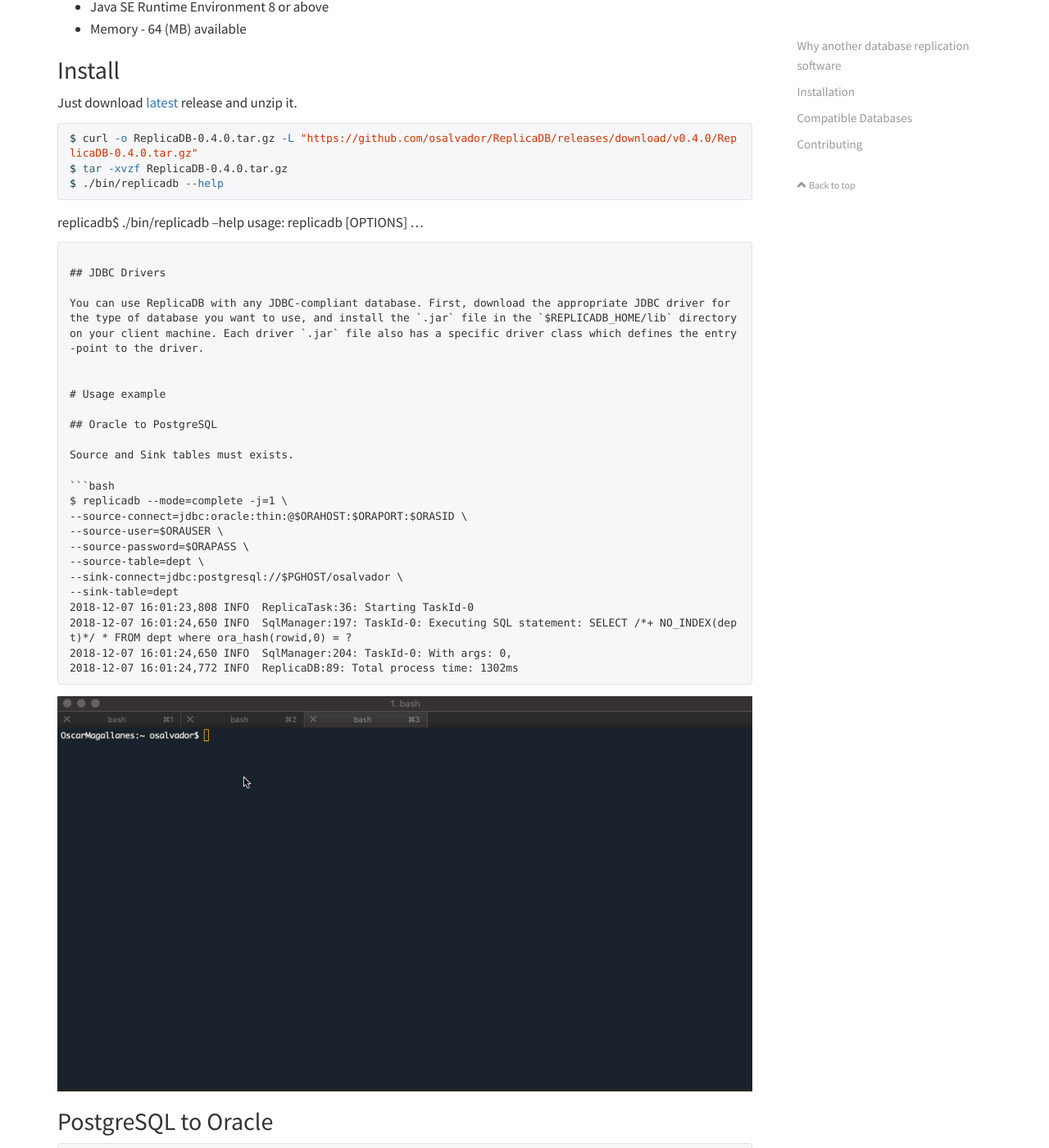
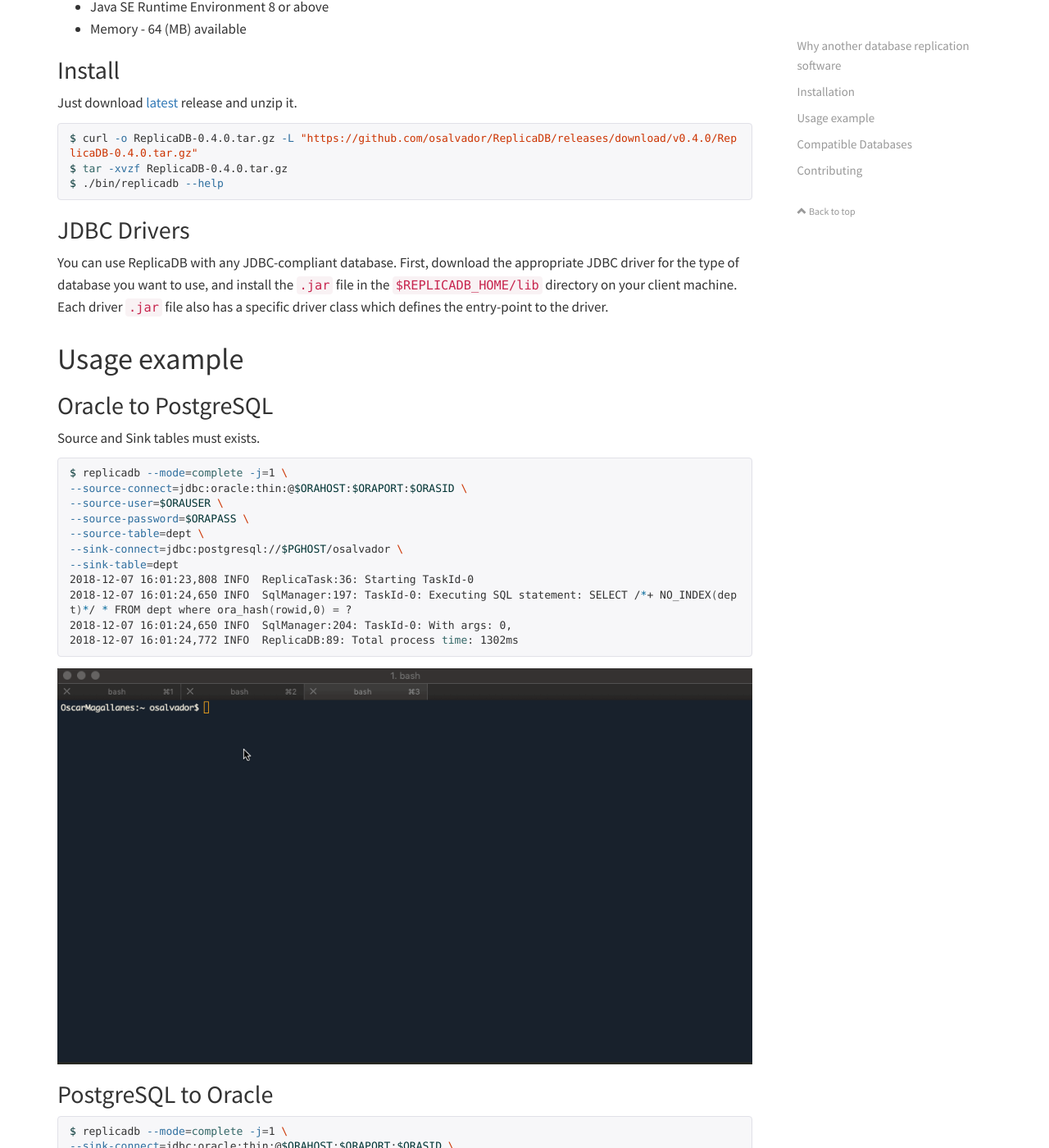
Before and after one commit to osalvador/ReplicaDB, a Jekyll site: the page built from index.md, in a window 1280 px wide and 1400 px high, scrolled down 2011 px. Shown: the whole window at 82% size. Built offline with Jekyll 4.4.1, drawn with Linux system fonts in a browser that asks for light colours; nearby versions of some CDN libraries; comment, search, counter and statistics services are not loaded.

Commit message:
Update index.md

````diff
--- a/index.md
+++ b/index.md
@@ -59,11 +59,6 @@
 $ curl -o ReplicaDB-0.4.0.tar.gz -L "https://github.com/osalvador/ReplicaDB/releases/download/v0.4.0/ReplicaDB-0.4.0.tar.gz"
 $ tar -xvzf ReplicaDB-0.4.0.tar.gz
 $ ./bin/replicadb --help
-```
-
-replicadb$ ./bin/replicadb --help
-usage: replicadb [OPTIONS]
-...
 ```
 
 ## JDBC Drivers
````
